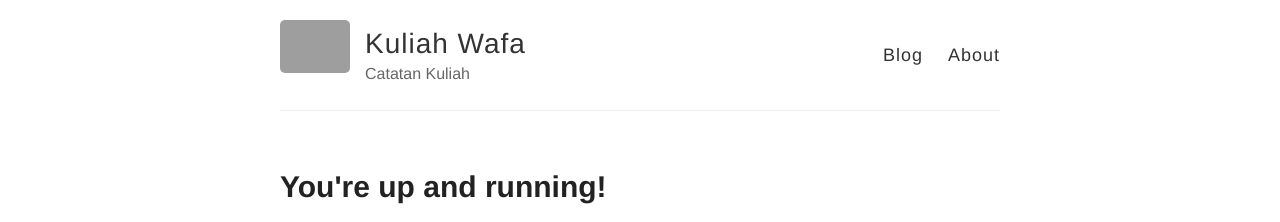
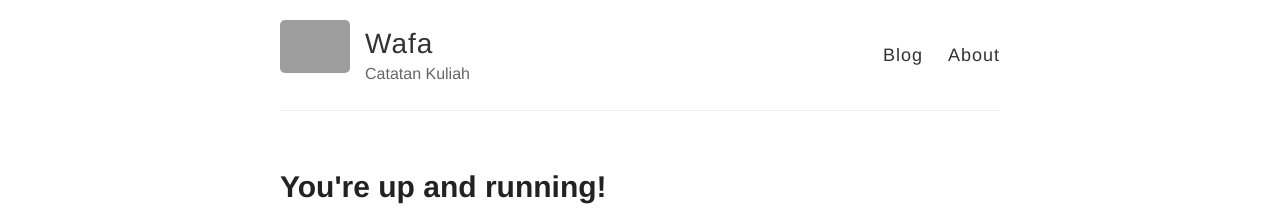
Before and after one commit to mwafa/mwafa.github.io, a Jekyll site: the page built from index.html, in a window 1280 px wide. Shown: the top 222 px of the page. Built offline with Jekyll 4.4.1, drawn with Linux system fonts in a browser that asks for light colours; grey boxes are pictures that could not be loaded.

Commit message:
update
change name of website

```diff
--- a/_config.yml
+++ b/_config.yml
@@ -3,7 +3,7 @@
 #
 
 # Name of your site (displayed in the header)
-name: Kuliah Wafa
+name: Wafa
 
 # Short bio or description (displayed in the header)
 description: Catatan Kuliah
```
